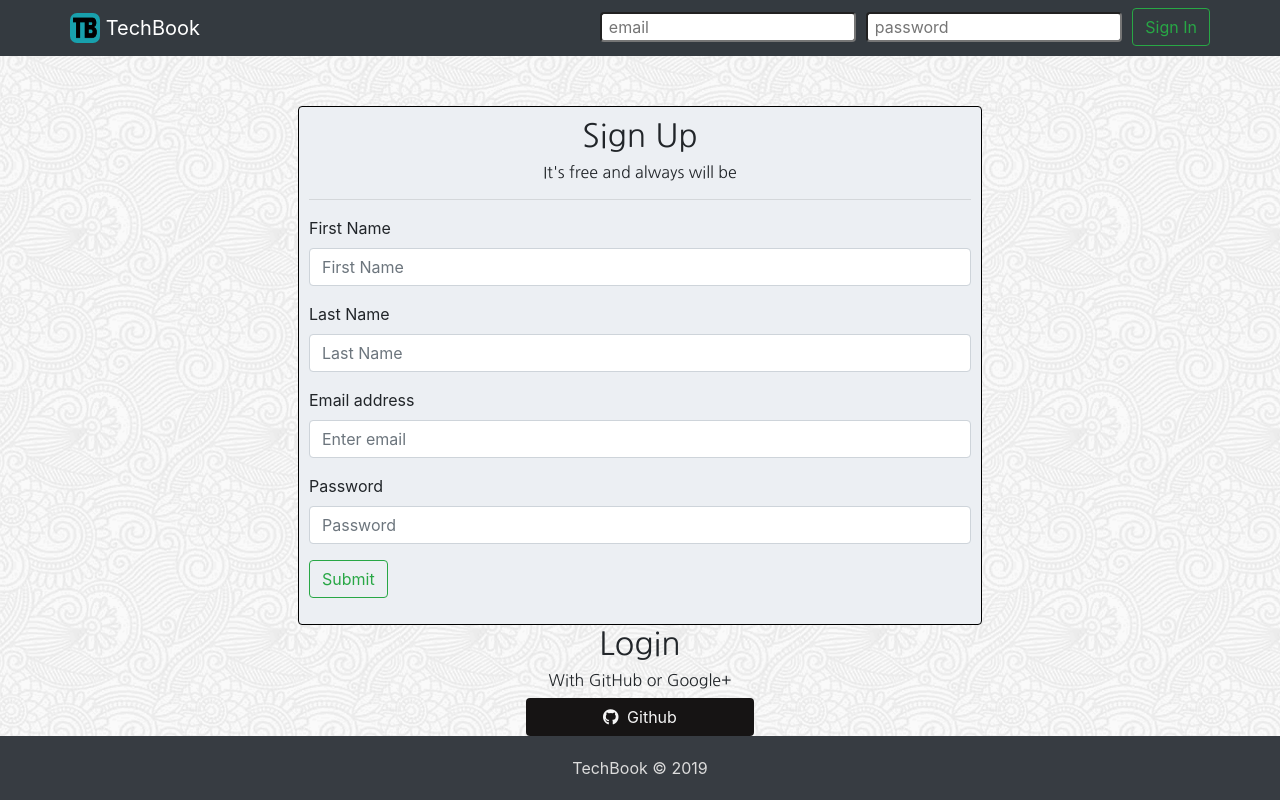
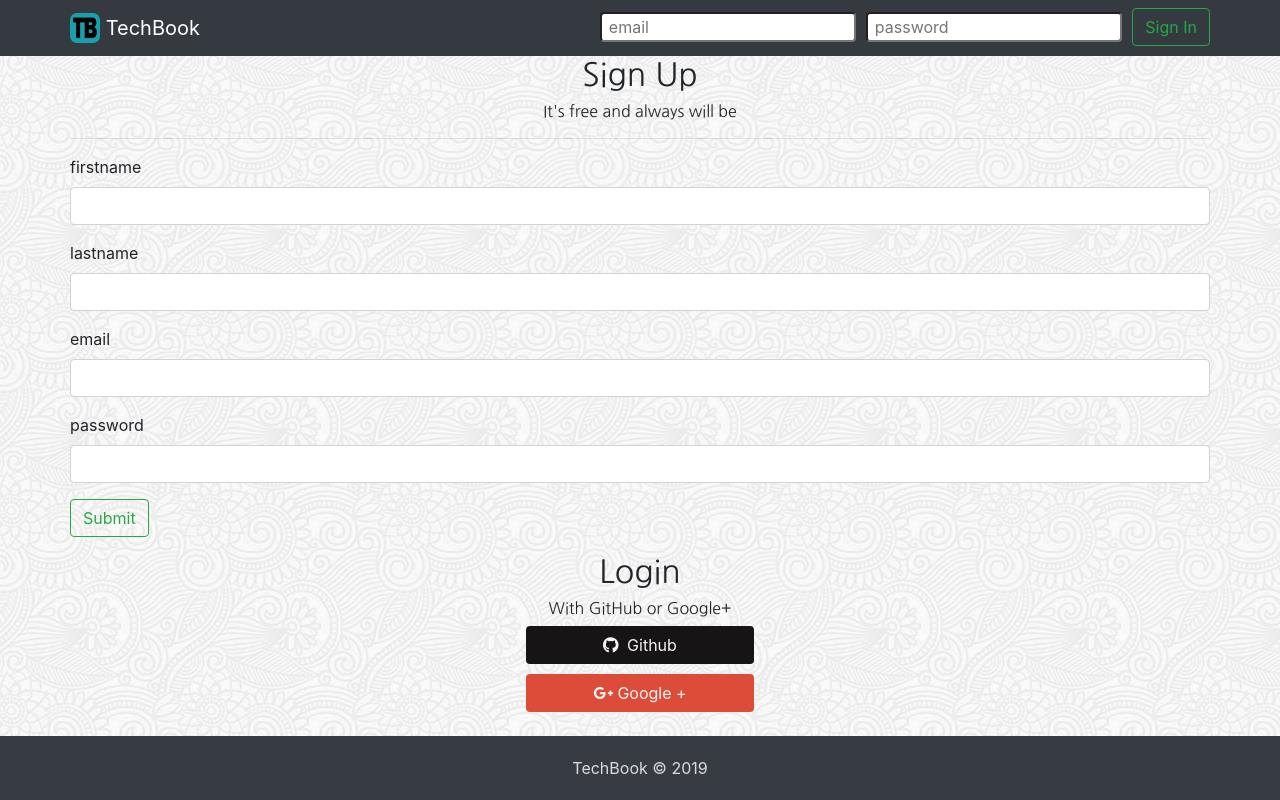
Before and after one commit to SeanP8/Project-3, a React (Create React App) app in the folder tech-startup/: page / in a window 1280 px wide. Built offline with nearby package versions, Linux system fonts and the light colour scheme.

Commit message:
the input is now being referenced to the virtual dom, added joi, validation error messages somewhat work, Altered the LoginForm and added an input component to get ride of duplicates

```diff
--- a/tech-startup/package.json
+++ b/tech-startup/package.json
@@ -3,6 +3,7 @@
   "version": "0.1.0",
   "private": true,
   "dependencies": {
+    "joi-browser": "^13.4.0",
     "react": "^16.8.2",
     "react-dom": "^16.8.2",
     "react-router-dom": "^4.3.1",
--- a/tech-startup/src/components/LoginForm/LoginForm.js
+++ b/tech-startup/src/components/LoginForm/LoginForm.js
@@ -2,40 +2,126 @@ import React from "react";
 import Wrapper from "../Wrapper/Wrapper";
 import GitHubLoginBtn from "../GitHubLoginBtn/GitHubLoginBtn";
 import GoogleLoginBtn from "../GoogleLoginBtn/GoogleLoginBtn";
-import "./style.css"
+import Joi from "joi-browser";
+import Input from "./loginInput.js/input";
+import "./style.css";
 
 class LoginForm extends React.Component {
+  state = {
+    account: { firstname: "", lastname: "", email: "", password: "" },
+    errors: {}
+  };
+  schema = {
+    firstname: Joi.string()
+      .required()
+      .label("Firstname"),
+    lastname: Joi.string()
+      .required()
+      .label("Lastname"),
+    email: Joi.string()
+      .required()
+      .label("Email"),
+    password: Joi.string()
+      .required()
+      .label("Pastname")
+  };
+
+  validate = () => {
+    const { error } = Joi.validate(this.state.account, this.schema, {
+      abortEarly: false
+    });
+    if (!error) return null;
+    const errors = {};
+    for (let item of error.details) errors[item.path[0]] = item.message;
+    return errors;
+  };
+
+  handleSubmit = e => {
+    e.preventDefault();
+
+    const errors = this.validate();
+
+    this.setState({ errors: errors || {} });
+    if (errors) return;
+
+    console.log("submitted");
+  };
+
+  validateProperty = ({ name, value }) => {
+    if (name === "firstname") {
+      if (value.trim() === "") return "Firstname is required";
+    }
+    if (name === "lastname") {
+      if (value.trim() === "") return "Lastname is required";
+    }
+    if (name === "email") {
+      if (value.trim() === "") return "Email is required";
+    }
+    if (name === "password") {
+      if (value.trim() === "") return "Password is required";
+    }
+  };
+
+  handleChange = ({ currentTarget: input }) => {
+    const errors = { ...this.state.errors };
+    const errorMessage = this.validateProperty(input);
+    if (errorMessage) errors[input.name] = errorMessage;
+    else delete errors[input.name];
+
+    const account = { ...this.state.account };
+    account[input.name] = input.value;
+    this.setState({ account });
+  };
+
   render() {
+    const { account, errors } = this.state;
     return (
       <div>
         <Wrapper>
-                    <form id="loginForm">
           <h2>Sign Up</h2>
-                        <h6>It's free and always will be</h6><hr/>
+          <h6>It's free and always will be</h6>
+          <hr />
+          <form onSubmit={this.handleSubmit}>
+            <Input
+              name="firstname"
+              value={account.firstname}
+              label="firstname"
+              onChange={this.handleChange}
+              error={errors.firstname}
+            />
+
+            <Input
+              name="lastname"
+              value={account.lastname}
+              label="lastname"
+              onChange={this.handleChange}
+              error={errors.lastname}
+            />
+
+            <Input
+              name="email"
+              value={account.email}
+              label="email"
+              onChange={this.handleChange}
+              error={errors.email}
+            />
+
+            <Input
+              name="password"
+              value={account.password}
+              label="password"
+              onChange={this.handleChange}
+              error={errors.password}
+            />
+
             <div className="form-group">
-                            <label for="firstName">First Name</label>
-                            <input type="email" className="form-control" id="firstName" aria-describedby="firstNameHelp" placeholder="First Name" />
-                        </div>
-                        <div className="form-group">
-                            <label for="lastName">Last Name</label>
-                            <input type="email" className="form-control" id="lastName" aria-describedby="lastNameHelp" placeholder="Last Name" />
-                        </div>
-                        <div className="form-group">
-                            <label for="inputEmail">Email address</label>
-                            <input type="email" className="form-control" id="inputEmail" aria-describedby="emailHelp" placeholder="Enter email" />
-                        </div>
-                        <div className="form-group">
-                            <label for="inputPassword">Password</label>
-                            <input type="password" className="form-control" id="inputPassword" placeholder="Password" />
-                        </div>
-                        <div className="form-group">
-                            <input type="submit" className="btn btn-outline-success"/>
+              <input type="submit" className="btn btn-outline-success" />
             </div>
           </form>
           <h2>Login</h2>
           <h6>With GitHub or Google+</h6>
-                        <GitHubLoginBtn/>
-                        <GoogleLoginBtn/>
+          <GitHubLoginBtn />
+          <GoogleLoginBtn />
         </Wrapper>
       </div>
     );
--- /dev/null
+++ b/tech-startup/src/components/LoginForm/loginInput.js/input.js
@@ -0,0 +1,20 @@
+import React from "react";
+
+const Input = ({ name, label, value, error, onChange }) => {
+  return (
+    <div className="form-group">
+      <label htmlFor={name}>{label}</label>
+      <input
+        value={value}
+        onChange={onChange}
+        id={name}
+        name={name}
+        type="text"
+        className="form-control"
+      />
+      {error && <div className="alert alert-danger" />}
+    </div>
+  );
+};
+
+export default Input;
```
Also changed, not shown: 2 other files (tests, documents, lock files or other folders). Lines whose indentation alone changed are shown as unchanged.
